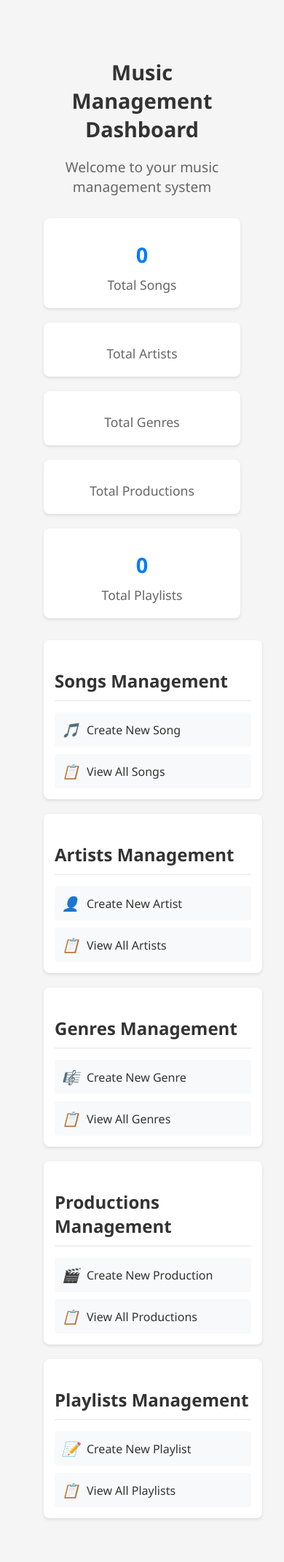
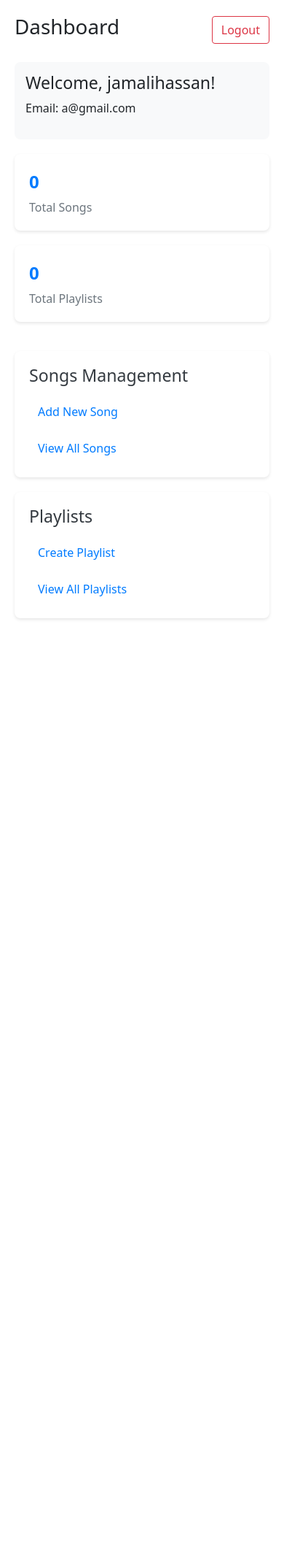
Before and after one commit to jamalihassan0307/Django-Migration-And-Model-Detailed-Basic-Code, a Django app: page / in a window 390 px wide. Shown: the whole page at 73% size. After the commit the page ends 849 px from the top, so only its background shows below. Run offline with Django 5.2, Linux system fonts and the light colour scheme; a user stored in the database is signed in.

Commit message:
Enhance dashboard and add login template. Update dashboard layout with Bootstrap for improved styling and responsiveness. Introduce user greeting and logout functionality. Create a new login template with Google login option and user information display for authenticated users.

```diff
--- a/myapp/templates/dashboard.html
+++ b/myapp/templates/dashboard.html
@@ -1,41 +1,98 @@
+{% load static %}
 <!DOCTYPE html>
 <html lang="en">
 <head>
     <meta charset="UTF-8">
     <meta name="viewport" content="width=device-width, initial-scale=1.0">
-    <title>Music Management Dashboard</title>
-    {% load static %}
-    <link rel="stylesheet" href="{% static 'css/song.css' %}">
-    <link rel="stylesheet" href="{% static 'css/dashboard.css' %}">
+    <title>Dashboard</title>
+    <link href="https://cdn.jsdelivr.net/npm/bootstrap@5.1.3/dist/css/bootstrap.min.css" rel="stylesheet">
+    <style>
+        .dashboard-container {
+            padding: 20px;
+        }
+        .user-info {
+            background-color: #f8f9fa;
+            padding: 15px;
+            border-radius: 8px;
+            margin-bottom: 20px;
+        }
+        .stat-card {
+            background-color: #fff;
+            padding: 20px;
+            border-radius: 8px;
+            box-shadow: 0 2px 4px rgba(0,0,0,0.1);
+            margin-bottom: 20px;
+        }
+        .stat-number {
+            font-size: 24px;
+            font-weight: bold;
+            color: #007bff;
+        }
+        .stat-label {
+            color: #6c757d;
+            margin-top: 5px;
+        }
+        .section-grid {
+            display: grid;
+            grid-template-columns: repeat(auto-fit, minmax(300px, 1fr));
+            gap: 20px;
+            margin-top: 20px;
+        }
+        .section-card {
+            background-color: #fff;
+            padding: 20px;
+            border-radius: 8px;
+            box-shadow: 0 2px 4px rgba(0,0,0,0.1);
+        }
+        .section-title {
+            color: #343a40;
+            margin-bottom: 15px;
+        }
+        .section-links {
+            display: flex;
+            flex-direction: column;
+            gap: 10px;
+        }
+        .section-link {
+            color: #007bff;
+            text-decoration: none;
+            padding: 8px 12px;
+            border-radius: 4px;
+            transition: background-color 0.3s;
+        }
+        .section-link:hover {
+            background-color: #f8f9fa;
+        }
+        .logout-btn {
+            margin-left: auto;
+        }
+    </style>
 </head>
 <body>
-    <div class="container">
     <div class="dashboard-container">
-            <div class="dashboard-header">
-                <h1 class="dashboard-title">Music Management Dashboard</h1>
-                <p class="dashboard-subtitle">Welcome to your music management system</p>
+        <div class="d-flex justify-content-between align-items-center mb-4">
+            <h1>Dashboard</h1>
+            <a href="{% url 'logout' %}" class="btn btn-outline-danger logout-btn">Logout</a>
         </div>
 
-            <div class="stats-grid">
+        {% if user.is_authenticated %}
+            <div class="user-info">
+                <h3>Welcome, {{ user.get_full_name|default:user.username }}!</h3>
+                <p>Email: {{ user.email }}</p>
+            </div>
+
+            <div class="row">
+                <div class="col-md-4">
                     <div class="stat-card">
-                    <div class="stat-number">{{ songs_count }}</div>
+                        <div class="stat-number">{{ songs_count|default:"0" }}</div>
                         <div class="stat-label">Total Songs</div>
                     </div>
+                </div>
+                <div class="col-md-4">
                     <div class="stat-card">
-                    <div class="stat-number">{{ artists_count }}</div>
-                    <div class="stat-label">Total Artists</div>
+                        <div class="stat-number">{{ playlists_count|default:"0" }}</div>
+                        <div class="stat-label">Total Playlists</div>
                     </div>
-                <div class="stat-card">
-                    <div class="stat-number">{{ genres_count }}</div>
-                    <div class="stat-label">Total Genres</div>
-                </div>
-                <div class="stat-card">
-                    <div class="stat-number">{{ productions_count }}</div>
-                    <div class="stat-label">Total Productions</div>
-                </div>
-                <div class="stat-card">
-                    <div class="stat-number">{{ playlists_count }}</div>
-                    <div class="stat-label">Total Playlists</div>
                 </div>
             </div>
 
@@ -43,64 +100,23 @@
                 <div class="section-card">
                     <h3 class="section-title">Songs Management</h3>
                     <div class="section-links">
-                        <a href="{% url 'song_form' %}" class="section-link">
-                            <i>🎵</i> Create New Song
-                        </a>
-                        <a href="{% url 'fetch_songs' %}" class="section-link">
-                            <i>📋</i> View All Songs
-                        </a>
+                        <a href="{% url 'song_form' %}" class="section-link">Add New Song</a>
+                        <a href="#" class="section-link">View All Songs</a>
                     </div>
                 </div>
-
                 <div class="section-card">
-                    <h3 class="section-title">Artists Management</h3>
+                    <h3 class="section-title">Playlists</h3>
                     <div class="section-links">
-                        <a href="{% url 'create_artist' %}" class="section-link">
-                            <i>👤</i> Create New Artist
-                        </a>
-                        <a href="{% url 'fetch_artist' %}" class="section-link">
-                            <i>📋</i> View All Artists
-                        </a>
-                    </div>
-                </div>
-
-                <div class="section-card">
-                    <h3 class="section-title">Genres Management</h3>
-                    <div class="section-links">
-                        <a href="{% url 'create_genre' %}" class="section-link">
-                            <i>🎼</i> Create New Genre
-                        </a>
-                        <a href="{% url 'fetch_genre' %}" class="section-link">
-                            <i>📋</i> View All Genres
-                        </a>
-                    </div>
-                </div>
-
-                <div class="section-card">
-                    <h3 class="section-title">Productions Management</h3>
-                    <div class="section-links">
-                        <a href="{% url 'create_production' %}" class="section-link">
-                            <i>🎬</i> Create New Production
-                        </a>
-                        <a href="{% url 'fetch_production' %}" class="section-link">
-                            <i>📋</i> View All Productions
-                        </a>
-                    </div>
-                </div>
-
-                <div class="section-card">
-                    <h3 class="section-title">Playlists Management</h3>
-                    <div class="section-links">
-                        <a href="{% url 'create_playlist' %}" class="section-link">
-                            <i>📝</i> Create New Playlist
-                        </a>
-                        <a href="{% url 'playlists' %}" class="section-link">
-                            <i>📋</i> View All Playlists
-                        </a>
+                        <a href="#" class="section-link">Create Playlist</a>
+                        <a href="#" class="section-link">View All Playlists</a>
                     </div>
                 </div>
             </div>
+        {% else %}
+            <div class="alert alert-warning">
+                You are not logged in. Please <a href="{% url 'login' %}">login</a> to access the dashboard.
             </div>
+        {% endif %}
     </div>
 </body>
 </html>
```
Also changed, not shown: myapp/templates/login.html (added, +138 -0 lines). Lines whose indentation alone changed are shown as unchanged.
